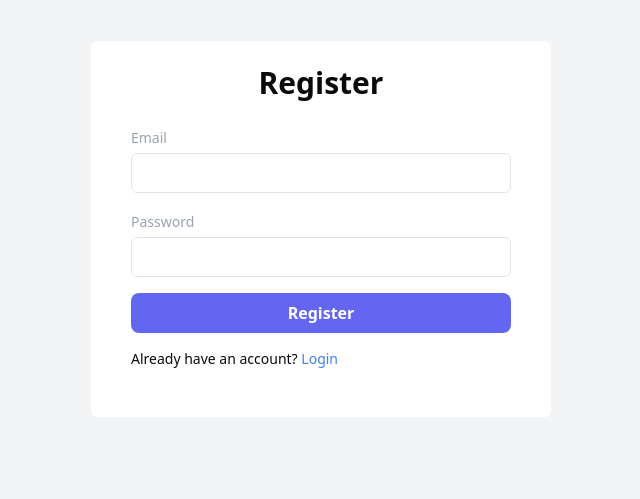
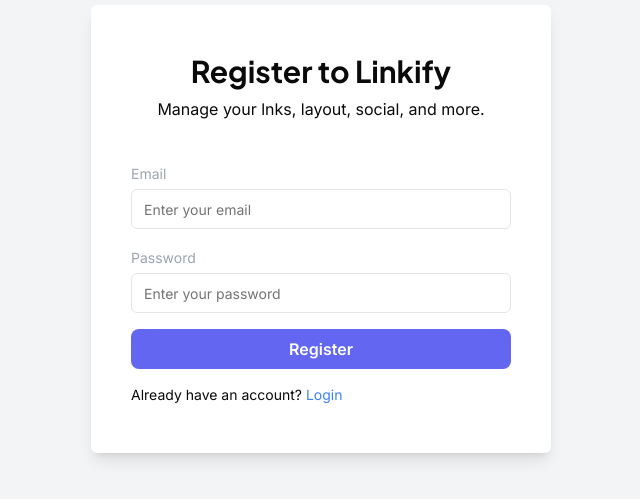
Before and after one commit to tymtravellr/linkify-client, a React (Vite) app: page /register in a window 1280 px wide. Shown: the part 171-670 px from the top of the page, without its empty margins (319-959 px from the left). Built offline with nearby package versions, Linux system fonts and the light colour scheme.

Commit message:
login and registration page ui improved

```diff
--- a/src/pages/login/login.jsx
+++ b/src/pages/login/login.jsx
@@ -29,18 +29,21 @@
     }, [error])
 
     return (
-        <section className="relative h-full flex justify-center items-center">
-            <div className="max-w-[460px] w-full px-10 pt-6 pb-12 bg-white rounded-md space-y-6">
-                <h1 className="font-bold text-3xl text-center">Login</h1>
+        <section className="relative h-full flex justify-center items-center flex-1">
+            <div className="max-w-[460px] w-full px-10 pt-12 pb-12 bg-white rounded-md space-y-10 shadow-lg">
+                <div className="text-center space-y-2">
+                    <h1 className="font-bold text-3xl">Login to Linkify</h1>
+                    <p>Manage your lnks, layout, social, and more.</p>
+                </div>
                 <div className="w-full space-y-4">
                     <form onSubmit={handleLogin} className="w-full flex flex-col gap-4">
                         <div className="space-y-1">
                             <label htmlFor="email" className="text-sm text-gray-400">Email</label>
-                            <Input type="email" id="email" name="email" required />
+                            <Input type="email" id="email" name="email" placeholder="Enter your email" required />
                         </div>
                         <div className="space-y-1">
                             <label htmlFor="password" className="text-sm text-gray-400">Password</label>
-                            <Input type="password" id="password" name="password" required />
+                            <Input type="password" id="password" name="password" placeholder="Enter your password" required />
                         </div>
                         <button
                             className={`${variantStyle()}`}
--- a/src/pages/register/register.jsx
+++ b/src/pages/register/register.jsx
@@ -29,18 +29,23 @@
     }, [error])
 
     return (
-        <section className="relative h-full flex justify-center items-center">
-            <div className="max-w-[460px] w-full px-10 pt-6 pb-12 bg-white rounded-md space-y-6">
-                <h1 className="font-bold text-3xl text-center">Register</h1>
+        <section className="relative h-full flex justify-center items-center flex-1">
+            <div className="max-w-[460px] w-full px-10 py-12 bg-white rounded-md space-y-10 shadow-lg">
+                <div className="text-center space-y-2">
+                    <h1 className="font-bold text-3xl">
+                        Register to Linkify
+                    </h1>
+                    <p>Manage your lnks, layout, social, and more.</p>
+                </div>
                 <div className="w-full space-y-4">
                     <form onSubmit={handleRegister} className="w-full flex flex-col gap-4">
                         <div className="space-y-1">
                             <label htmlFor="email" className="text-sm text-gray-400">Email</label>
-                            <Input type="email" id="email" name="email" required />
+                            <Input type="email" id="email" name="email" placeholder="Enter your email" required />
                         </div>
                         <div className="space-y-1">
                             <label htmlFor="password" className="text-sm text-gray-400">Password</label>
-                            <Input type="password" id="password" name="password" required />
+                            <Input type="password" id="password" name="password" placeholder="Enter your password" required />
                         </div>
                         <button
                             className={`${variantStyle()}`}
--- a/src/styles/style.css
+++ b/src/styles/style.css
@@ -1,7 +1,17 @@
+@import url('https://fonts.googleapis.com/css2?family=Inter:ital,opsz,wght@0,14..32,100..900;1,14..32,100..900&family=Plus+Jakarta+Sans:ital,wght@0,200..800;1,200..800&display=swap');
+
 @tailwind base;
 @tailwind components;
 @tailwind utilities;
 
+/* === Default Styles === */
+body {
+    font-family: 'Inter', sans-serif;
+}
+
+h1, h2, h3, h4, h5, h6 {
+    font-family: 'Plus Jakarta Sans', sans-serif;
+}
 
 /* === CUSTOM SCROLLBAR === */
 *::-webkit-scrollbar {
```
Also changed, not shown: 1 other file (tests, documents, lock files or other folders).
